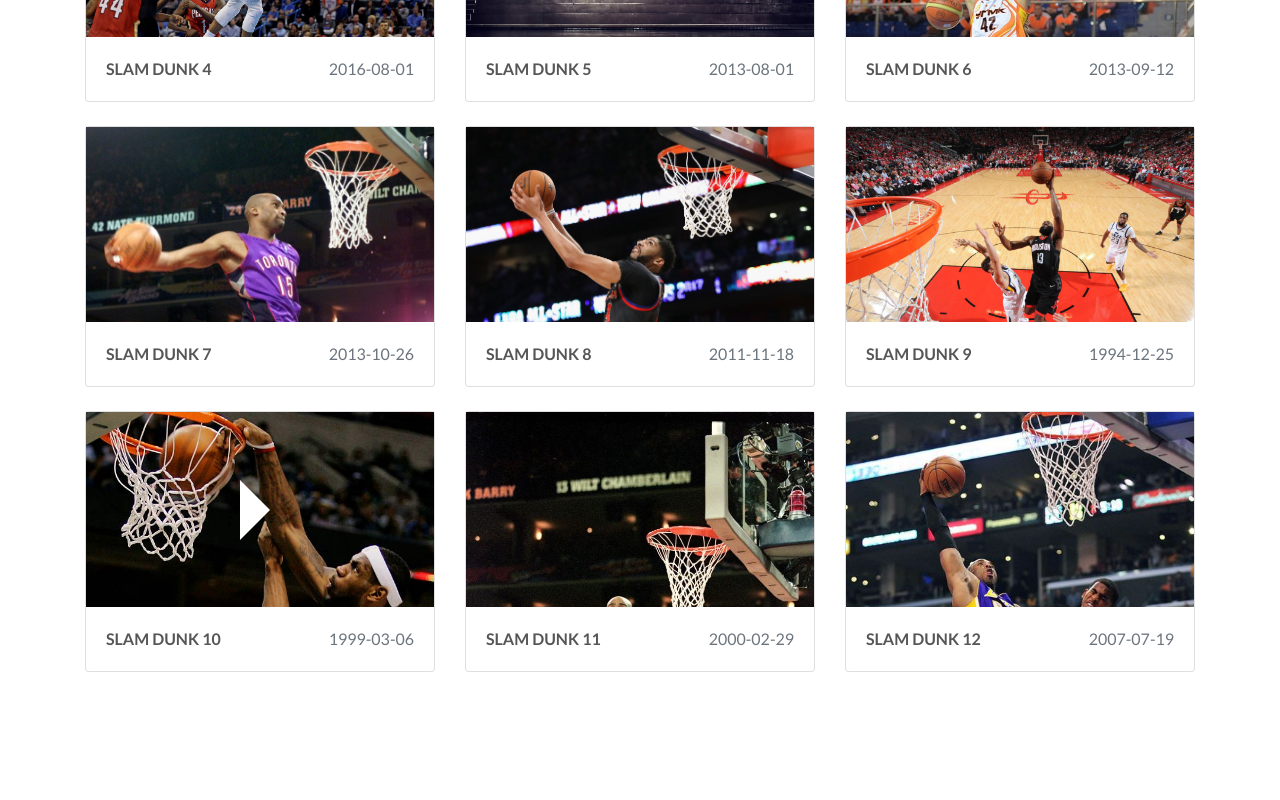
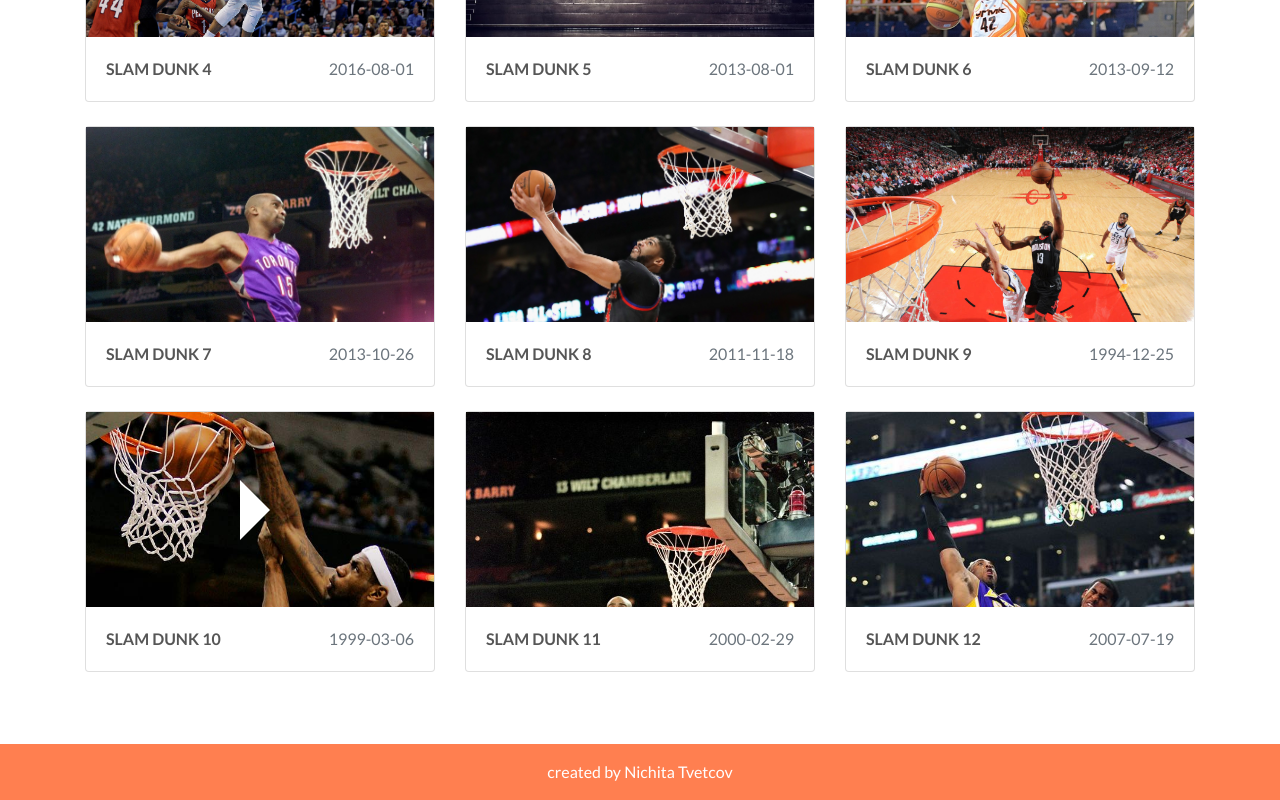
Before and after one commit to tvetcov/basketball, a Vue app: page / in a window 1280 px wide. Shown: the part 675-1475 px from the top of the page. Before the commit the page ends 1419 px from the top, so only its background shows below. Built offline with nearby package versions, Linux system fonts and the light colour scheme.

Commit message:
Edit footer

```diff
--- a/src/assets/styles/main.scss
+++ b/src/assets/styles/main.scss
@@ -59,6 +59,11 @@ html, body {
       transform: scale(1.025);
     }
   }
+
+  footer {
+    background-color: coral;
+    color: #fff;
+  }
 }
 
 @media screen and (max-width: 1199px) {
--- /dev/null
+++ b/src/components/Footer.vue
@@ -0,0 +1,17 @@
+<template>
+    <footer class="text-center">
+        <b-row class="py-3">
+            <b-col sm="12">created by {{this.name}}</b-col>
+        </b-row>
+    </footer>
+</template>
+<script>
+    export default {
+        name: 'Footer',
+        data() {
+            return {
+                name: 'Nichita Tvetcov',
+            }
+        },
+    }
+</script>
--- a/src/components/Grid.vue
+++ b/src/components/Grid.vue
@@ -2,11 +2,13 @@
     <div>
         <filters @selectedType="filterByType" @selectedYear="filterByYear" @selectedSorting="orederBy"/>
         <elements :elements="elements"/>
+        <Footer/>
     </div>
 </template>
 <script>
     import Filters from './Filters.vue'
     import Elements from './Elements.vue'
+    import Footer from './Footer.vue'
 
     export default {
         name: 'Grid',
@@ -18,6 +20,7 @@
         components: {
             Filters,
             Elements,
+            Footer,
         },
         methods: {
             filterByType(type) {
@@ -45,7 +48,7 @@
     }
 
     function sortById(left, right) {
-       //a>b = 1
+        //a>b = 1
         if (left.id > right.id) {
             return 1;
         }
```
